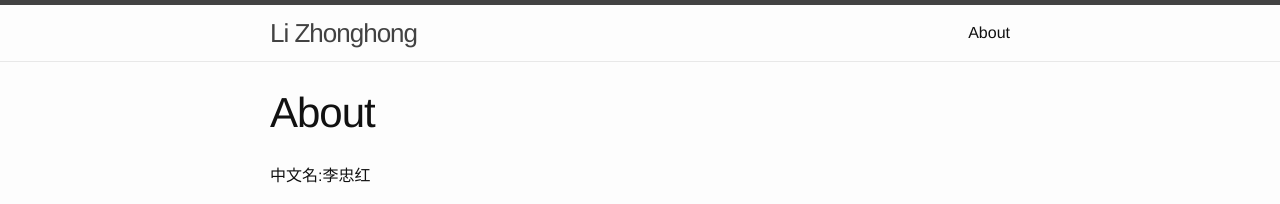
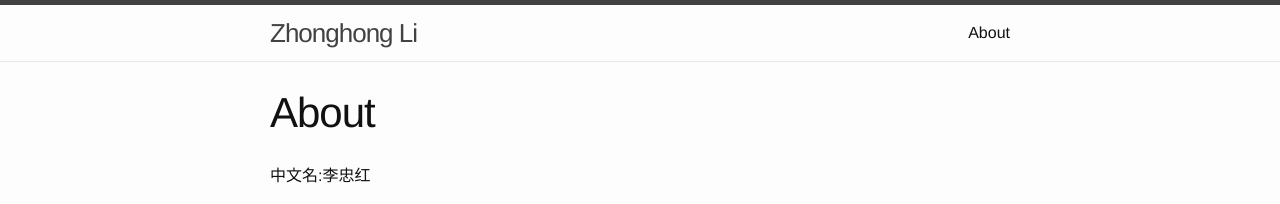
Before and after one commit to divesli/divesli.github.io, a Jekyll site: the page built from about.markdown, in a window 1280 px wide. Shown: the top 204 px of the page. Built offline with Jekyll 4.4.1, drawn with Linux system fonts in a browser that asks for light colours.

```diff
--- a/_config.yml
+++ b/_config.yml
@@ -1,5 +1,5 @@
 # Site settings
-title: Li Zhonghong
+title: Zhonghong Li
 email: divesli@gmail.com
 description: > # this means to ignore newlines until "baseurl:"
   Write an awesome description for your new site here. You can edit this
--- a/_layouts/post.html
+++ b/_layouts/post.html
@@ -10,5 +10,4 @@ layout: default
   <article class="post-content">
     {{ content }}
   </article>
-
 </div>
```
